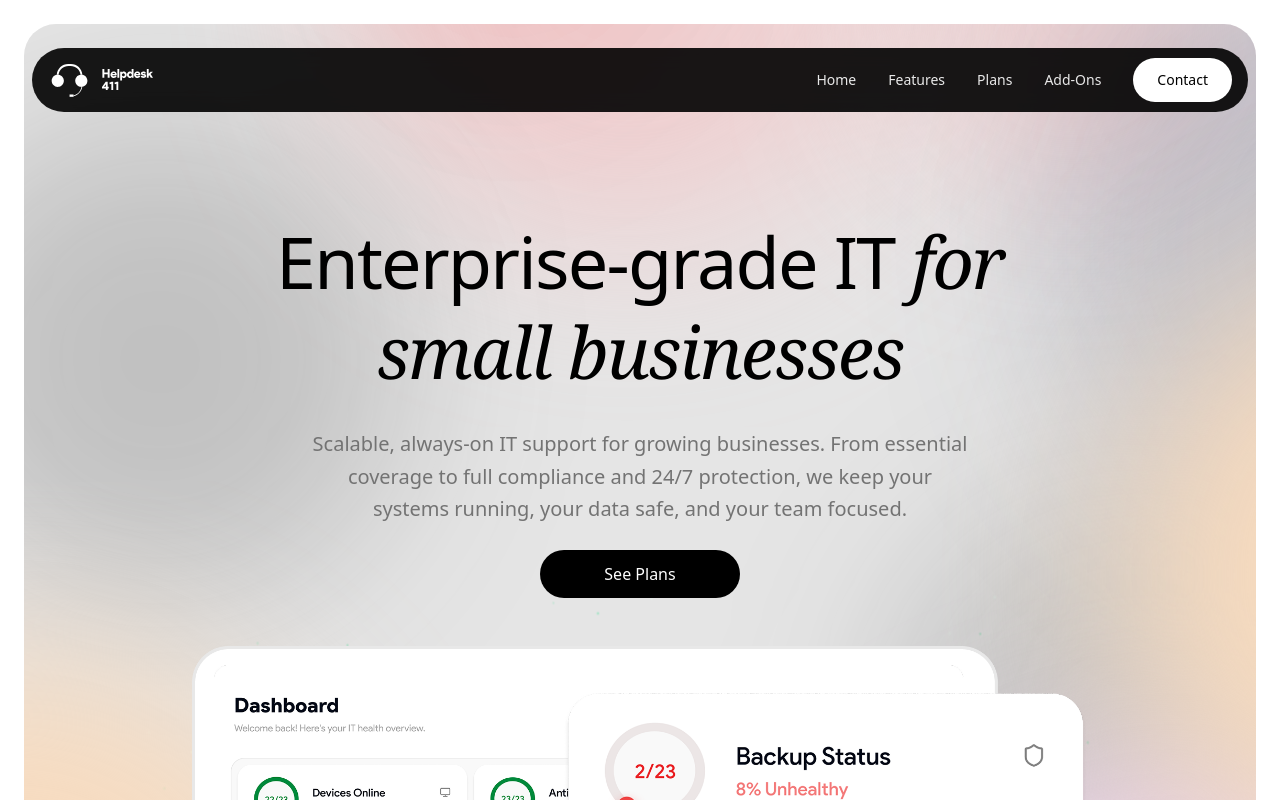
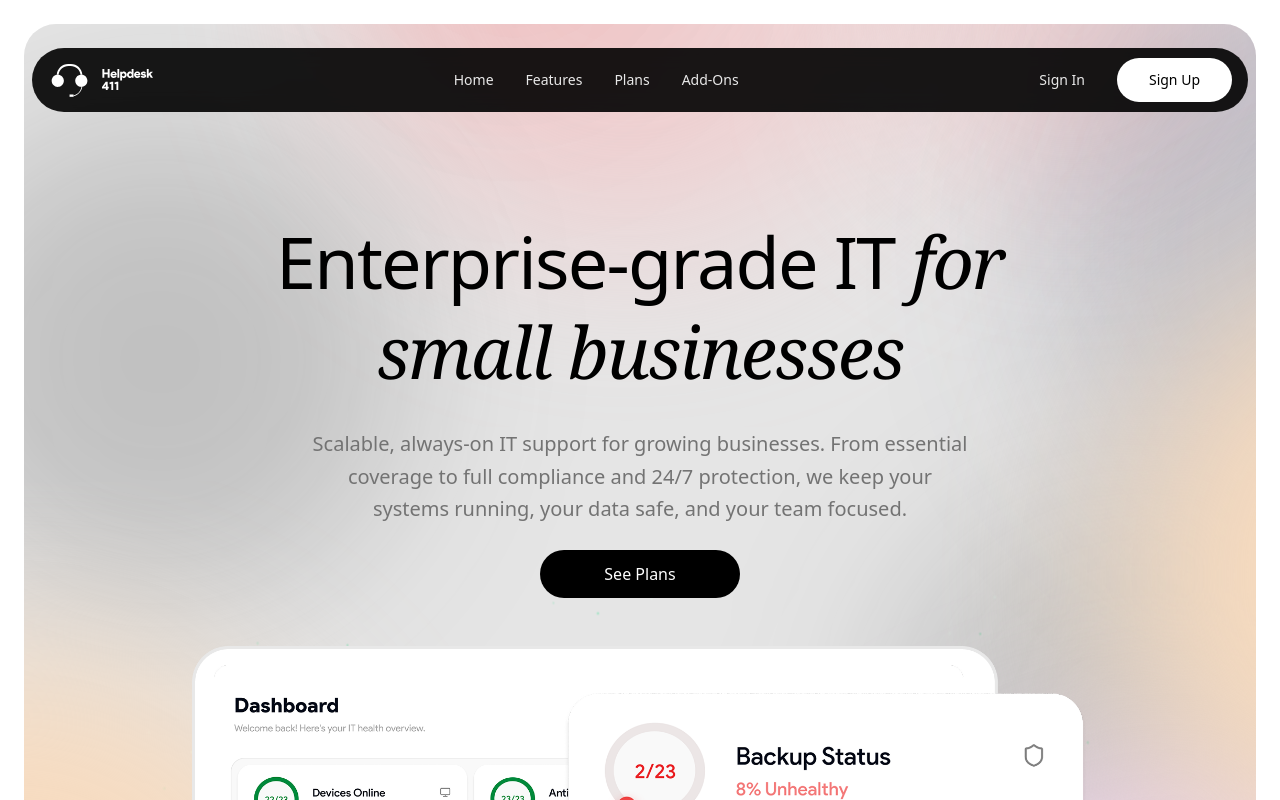
Before and after one commit to helpdesk411/helpdesk-411, a React (Vite) app: page / in a window 1280 px wide. Shown: the top 800 px of the page. Built offline with nearby package versions, Linux system fonts and the light colour scheme; a web font is replaced by a local one.

Commit message:
feat: update navbar

```diff
--- a/src/sections/Navbar.tsx
+++ b/src/sections/Navbar.tsx
@@ -33,7 +33,7 @@ export function Navbar() {
               : "mt-8 md:mt-12 bg-black/90 backdrop-blur-sm"
           )}
         >
-          <div className="flex h-16 items-center justify-between px-4">
+          <div className="flex h-16 items-center px-4">
             {/* Brand */}
             <a
               href="/"
@@ -47,7 +47,7 @@ export function Navbar() {
             </a>
 
             {/* Navigation Links - Hidden on mobile */}
-            <div className="hidden lg:flex items-center space-x-8">
+            <div className="hidden lg:flex flex-1 items-center justify-center space-x-8">
               <a
                 href="#home"
                 className="text-white/90 hover:text-white text-sm font-medium transition-all duration-200 ease-in-out transform hover:scale-105"
@@ -72,17 +72,26 @@ export function Navbar() {
               >
                 Add-Ons
               </a>
+            </div>
+
+            <div className="flex items-center gap-8">
               <a
-                href="#contact"
-                className="bg-white text-black hover:text-white text-sm font-medium transition-all duration-200 ease-in-out transform hover:scale-105 rounded-full py-3 px-6"
+                href="https://helpdesk411-platform.vercel.app/login"
+                className="text-white/90 hover:text-white text-sm font-medium transition-all duration-200 ease-in-out transform hover:scale-105"
               >
-                Contact
+                Sign In
+              </a>
+              <a
+                href="https://helpdesk411-platform.vercel.app/register"
+                className="bg-white text-black hover:text-white text-sm font-medium transition-all duration-200 ease-in-out transform hover:scale-105 rounded-full py-3 px-8"
+              >
+                Sign Up
               </a>
             </div>
 
             {/* Mobile menu button */}
             <button
-              className="lg:hidden p-2 rounded-lg hover:bg-white/10 text-white transition-all duration-200 ease-in-out transform hover:scale-110"
+              className="lg:hidden p-2 ml-auto rounded-lg hover:bg-white/10 text-white transition-all duration-200 ease-in-out transform hover:scale-110"
               aria-label="Toggle navigation menu"
               onClick={() => setIsOpen(!isOpen)}
             >
@@ -148,11 +157,18 @@ export function Navbar() {
                   Add-Ons
                 </a>
                 <a
-                  href="#contact"
+                  href="/signin"
                   className="block text-black hover:text-gray-700 text-lg"
                   onClick={() => setIsOpen(false)}
                 >
-                  Contact
+                  Sign In
+                </a>
+                <a
+                  href="/signup"
+                  className="block text-white bg-black hover:bg-gray-800 text-lg text-center rounded-full py-3"
+                  onClick={() => setIsOpen(false)}
+                >
+                  Sign Up
                 </a>
               </div>
             </div>
```
